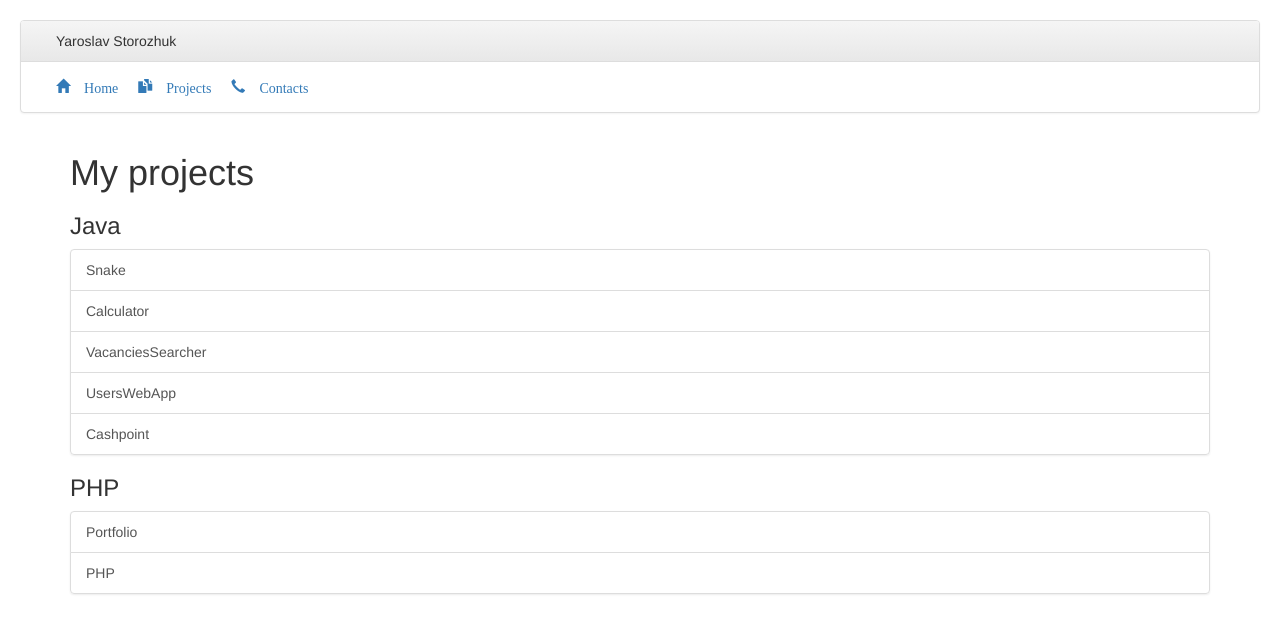
After one commit to yaruha1990/portfolio_test, a PHP site: page /projects.php in a window 1280 px wide. The commit adds this page. Shown: the top 634 px of the page. Run offline with PHP 8.4, Linux system fonts and the light colour scheme.

Commit message:
New pages

```diff
--- /dev/null
+++ b/headandmenu.php
@@ -0,0 +1,79 @@
+<?php
+$menu = [
+
+    "home" => [
+        "class"=>"glyphicon glyphicon-home",
+        "style"=>"padding-right: 20px; padding-left: 20px; text-decoration: none;",
+        "text"=>"Home",
+        "href"=>"index.php"
+    ],
+    "projects" => [
+        "class"=>"glyphicon glyphicon-duplicate",
+        "style"=>"padding-right: 20px; text-decoration: none",
+        "text"=>"Projects",
+        "href"=>"projects.php"
+    ],
+    "contacts" => [
+        "class"=>"glyphicon glyphicon-earphone",
+        "style"=>"padding-right: 20px; text-decoration: none",
+        "text"=>"Contacts",
+        "href"=>"contacts.php"
+    ]
+];
+
+$components = [
+
+    "meta" => [
+        "charset" => "UTF-8"
+    ],
+    "title" => [
+        "text" => "Portfolio Yaroslav Storozhuk"
+    ],
+    "meta1" => [
+        "name" => "viewport",
+        "content" => "width=device-width, initial-scale=1"
+    ],
+    "link" => [
+        "rel" => "stylesheet",
+        "href" => "https://maxcdn.bootstrapcdn.com/bootstrap/3.3.7/css/bootstrap.min.css",
+        "integrity" => "sha384-BVYiiSIFeK1dGmJRAkycuHAHRg32OmUcww7on3RYdg4Va+PmSTsz/K68vbdEjh4u",
+        "crossorigin" => "anonymous"
+    ],
+    "link1" => [
+        "rel" => "stylesheet",
+        "href" => "https://maxcdn.bootstrapcdn.com/bootstrap/3.3.7/css/bootstrap-theme.min.css",
+        "integrity" => "sha384-rHyoN1iRsVXV4nD0JutlnGaslCJuC7uwjduW9SVrLvRYooPp2bWYgmgJQIXwl/Sp",
+        "crossorigin" => "anonymous"
+    ],
+    "script" => [
+        "src" => "https://maxcdn.bootstrapcdn.com/bootstrap/3.3.7/js/bootstrap.min.js",
+        "integrity" => "sha384-Tc5IQib027qvyjSMfHjOMaLkfuWVxZxUPnCJA7l2mCWNIpG9mGCD8wGNIcPD7Txa",
+        "crossorigin" => "anonymous"
+    ]
+];
+
+function print_components($components){
+    foreach ($components as $key => $value){
+        if ($key == "meta"){
+            echo "<meta charset='$value[charset]'>";
+        } if ($key == "title"){
+            echo "<title>'$value[text]'</title>";
+        } if ($key == "meta1"){
+            echo "<meta name='$value[name]' content='$value[content]'>";
+        } if ($key == "link"){
+            echo "<link rel='$value[rel]' href='$value[href]' integrity='$value[integrity]' crossorigin='$value[crossorigin]'>";
+        } if ($key == "link1"){
+            echo "<link rel='$value[rel]' href='$value[href]' integrity='$value[integrity]' crossorigin='$value[crossorigin]'>";
+        } if ($key == "script"){
+            echo "<script src='$value[src]' integrity='$value[integrity]' crossorigin='$value[crossorigin]'></script>";
+        }
+    }
+}
+
+function print_menu($menu){
+    foreach ($menu as $key => $value) {
+        echo "<a class='$value[class]' style='$value[style]' href='$value[href]'> $value[text]</a>";
+    }
+}
+
+?>
--- /dev/null
+++ b/projects.php
@@ -0,0 +1,77 @@
+<?php
+include 'headandmenu.php';
+$javaProjects = [
+    "Snake" => [
+        "class" => "list-group-item list-group-item-action flex-column align-items-start",
+        "href" => "https://github.com/yaruha1990/Snake_1.1",
+        "text" => "Snake",
+        ],
+    "Calculator" => [
+        "class" => "list-group-item list-group-item-action flex-column align-items-start",
+        "href" => "https://github.com/yaruha1990/Calculator",
+        "text" => "Calculator",
+    ],
+    "VacanciesSearcher" => [
+        "class" => "list-group-item list-group-item-action flex-column align-items-start",
+        "href" => "https://github.com/yaruha1990/VacanciesSearcher",
+        "text" => "VacanciesSearcher",
+    ],
+    "UsersWebApp" => [
+        "class" => "list-group-item list-group-item-action flex-column align-items-start",
+        "href" => "https://github.com/yaruha1990/UsersWebApp",
+        "text" => "UsersWebApp",
+    ],
+    "Cashpoint" =>[
+        "class" => "list-group-item list-group-item-action flex-column align-items-start",
+        "href" => "https://github.com/yaruha1990/Cashpoint",
+        "text" => "Cashpoint",
+    ],
+];
+$phpProjects = [
+    "portfolio_test" => [
+        "class" => "list-group-item list-group-item-action flex-column align-items-start",
+        "href" => "https://github.com/yaruha1990/portfolio_test",
+        "text" => "Portfolio",
+    ],
+    "php" => [
+        "class" => "list-group-item list-group-item-action flex-column align-items-start",
+        "href" => "https://github.com/yaruha1990/PHP",
+        "text" => "PHP",
+    ]
+];
+function print_projects($projects){
+    foreach ($projects as $key => $value){
+        echo "<a class='$value[class]' href='$value[href]'>$value[text]</a>";
+    }
+}
+?>
+
+<!DOCTYPE html>
+<html>
+<head>
+    <?php print_components($components) ?>
+</head>
+<body style="padding: 20px">
+<div class="panel panel-default ">
+    <div class="panel-heading">
+        <span style="padding: 20px">Yaroslav Storozhuk</span>
+    </div>
+    <div class="panel-body">
+        <?php print_menu($menu) ?>
+    </div>
+</div>
+<div class="container">
+    <h1>My projects</h1>
+    <article class="form-group">
+        <h3>Java</h3>
+        <div class="list-group">
+            <?php print_projects($javaProjects)?>
+        </div>
+        <h3>PHP</h3>
+        <div class="list-group">
+            <?php print_projects($phpProjects)?>
+        </div>
+    </article>
+</div>
+</body>
+</html>
```
Also changed, not shown: contacts.php (added, +57 -0 lines), index.php (+28 -81 lines).
